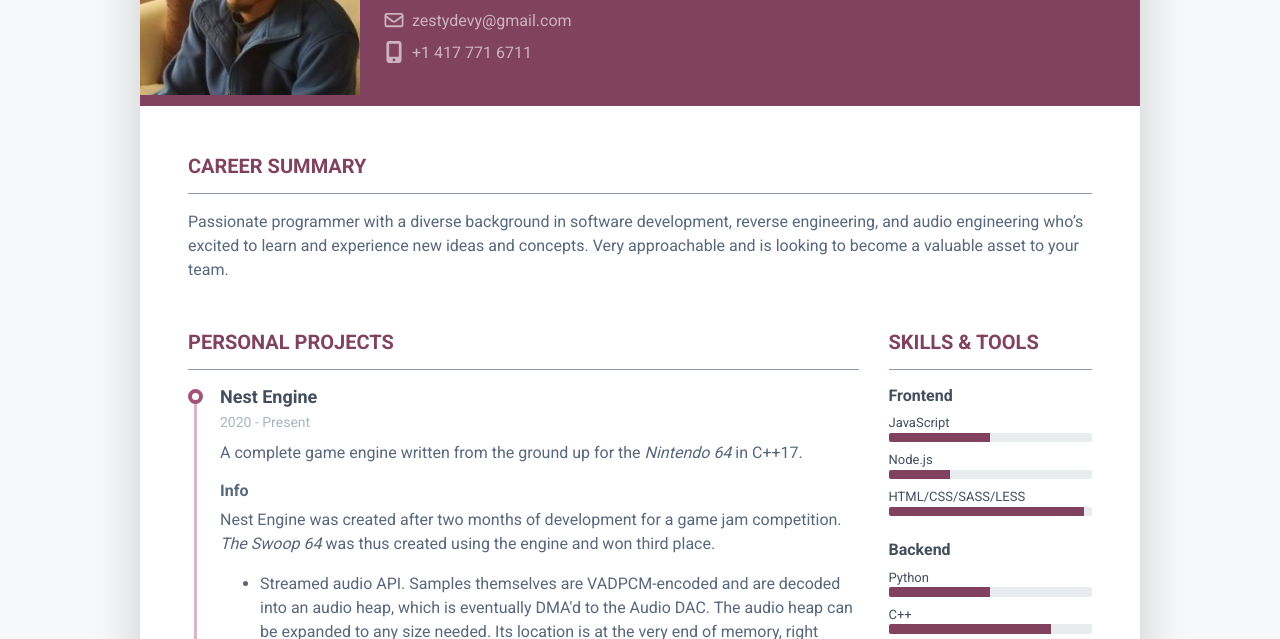
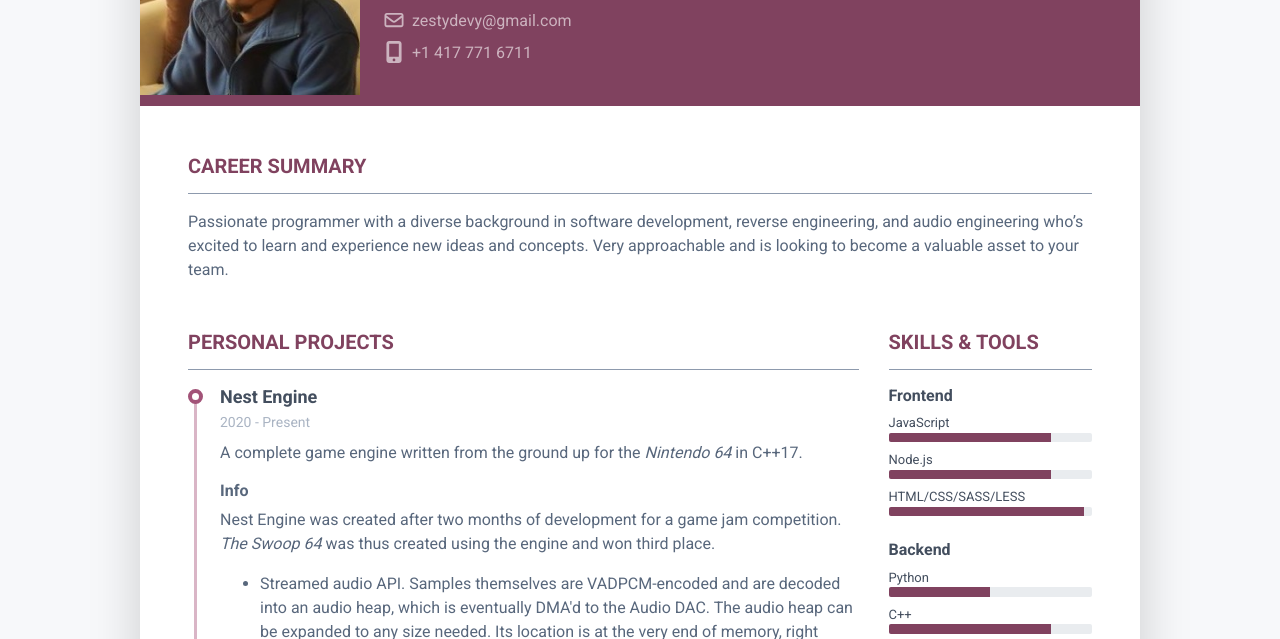
Before and after one commit to zestydevy/zestydevy.github.io, a plain HTML site: page index.html in a window 1280 px wide. Shown: the part 144-783 px from the top of the page. Drawn offline with Linux system fonts and the light colour scheme.

Commit message:
Update index.html

```diff
--- a/index.html
+++ b/index.html
@@ -284,14 +284,14 @@
 								        <li class="mb-2">
 								            <div class="resume-skill-name">JavaScript</div>
 									        <div class="progress resume-progress">
-											    <div class="progress-bar theme-progress-bar-dark" role="progressbar" style="width: 50%" aria-valuenow="25" aria-valuemin="0" aria-valuemax="100"></div>
+											    <div class="progress-bar theme-progress-bar-dark" role="progressbar" style="width: 80%" aria-valuenow="25" aria-valuemin="0" aria-valuemax="100"></div>
 											</div>
 								        </li>
 
 								        <li class="mb-2">
 								            <div class="resume-skill-name">Node.js</div>
 									        <div class="progress resume-progress">
-											    <div class="progress-bar theme-progress-bar-dark" role="progressbar" style="width: 30%" aria-valuenow="25" aria-valuemin="0" aria-valuemax="100"></div>
+											    <div class="progress-bar theme-progress-bar-dark" role="progressbar" style="width: 80%" aria-valuenow="25" aria-valuemin="0" aria-valuemax="100"></div>
 											</div>
 								        </li>
 								        <li class="mb-2">
```
